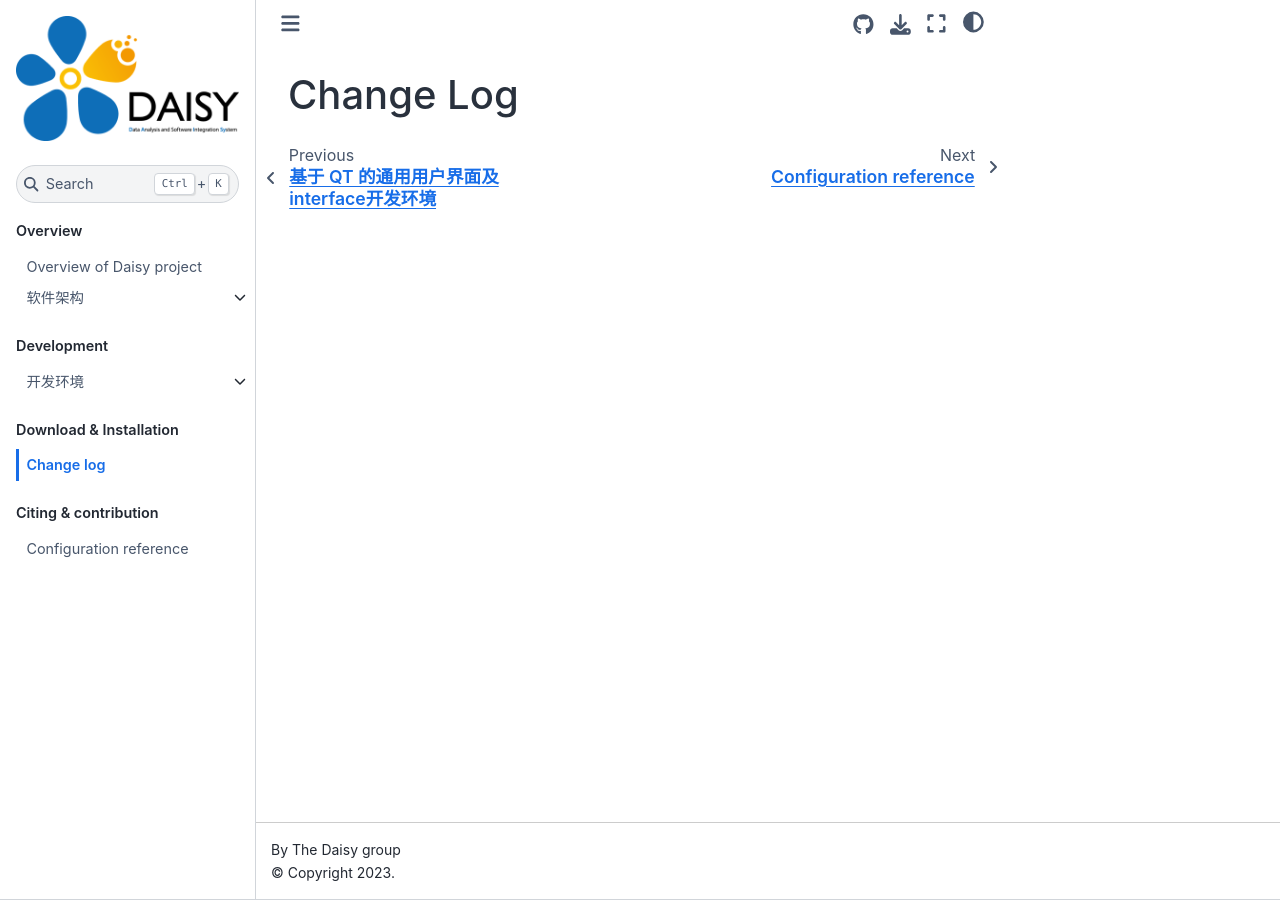
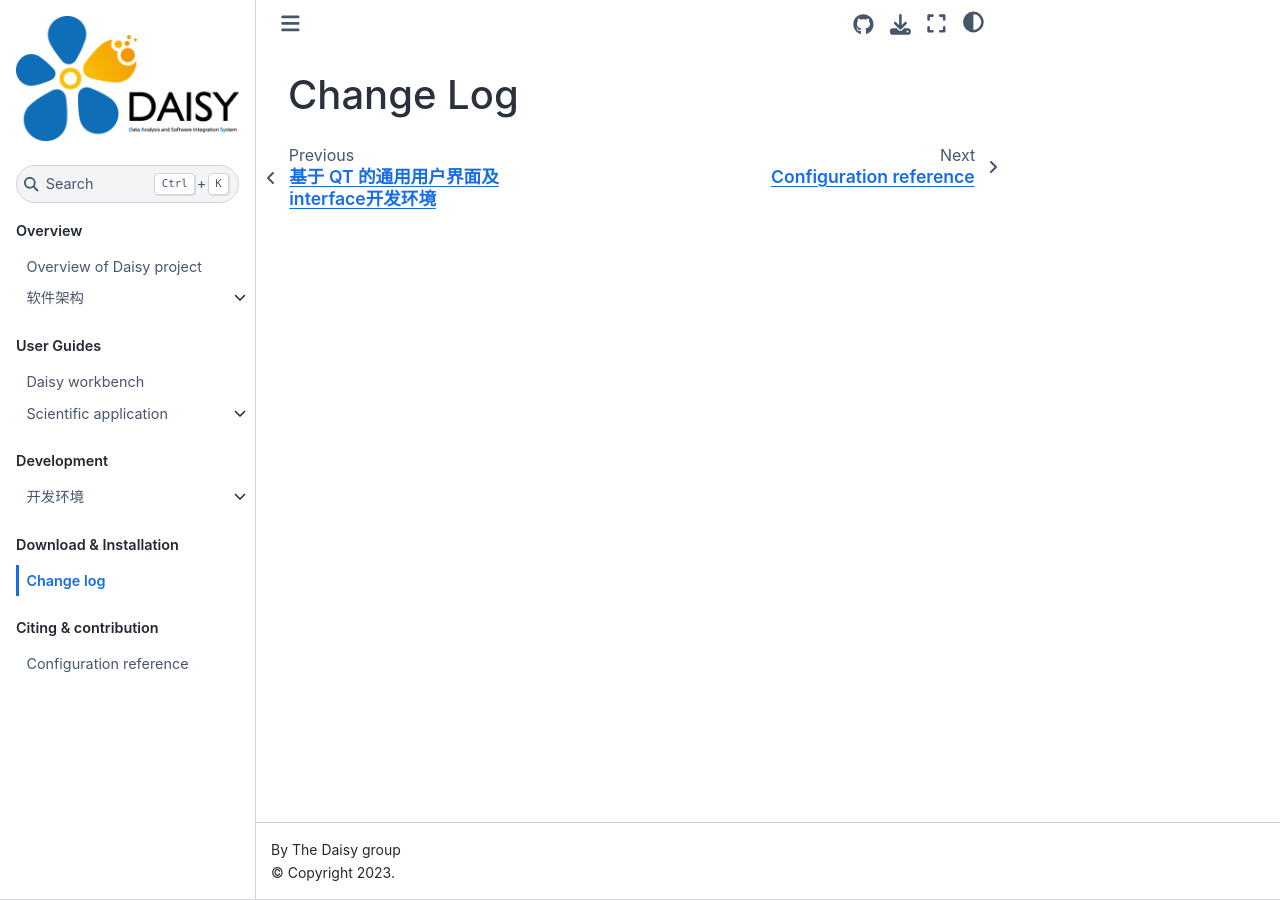
Before and after one commit to huyuhuster/daisydoc, a Jupyter Book: the page built from docs/reference/_changelog.md, in a window 1280 px wide. Built offline with Jupyter Book 1.0.4 settings and Sphinx 7.4.7 and the Sphinx Book theme 1.1.4, drawn with Linux system fonts in a browser that asks for light colours; pages that are not in the unit, such as notebooks, are missing from menus; some of the changed lines change nothing that is shown.

Commit message:
Update _toc.yml

```diff
--- a/docs/_toc.yml
+++ b/docs/_toc.yml
@@ -10,7 +10,13 @@
 
 - caption: User Guides
   chapters:
-  - file: basics/organize
+  - file: tutorial/workbench
+  - file: tutorial/interface
+    sections:
+    - file: tutorial/spectroscopy
+      sections:
+      - file: tutorial/spectroscopymatch
+      - file: tutorial/pcalcf
 
 - caption: Development
   chapters:
```
